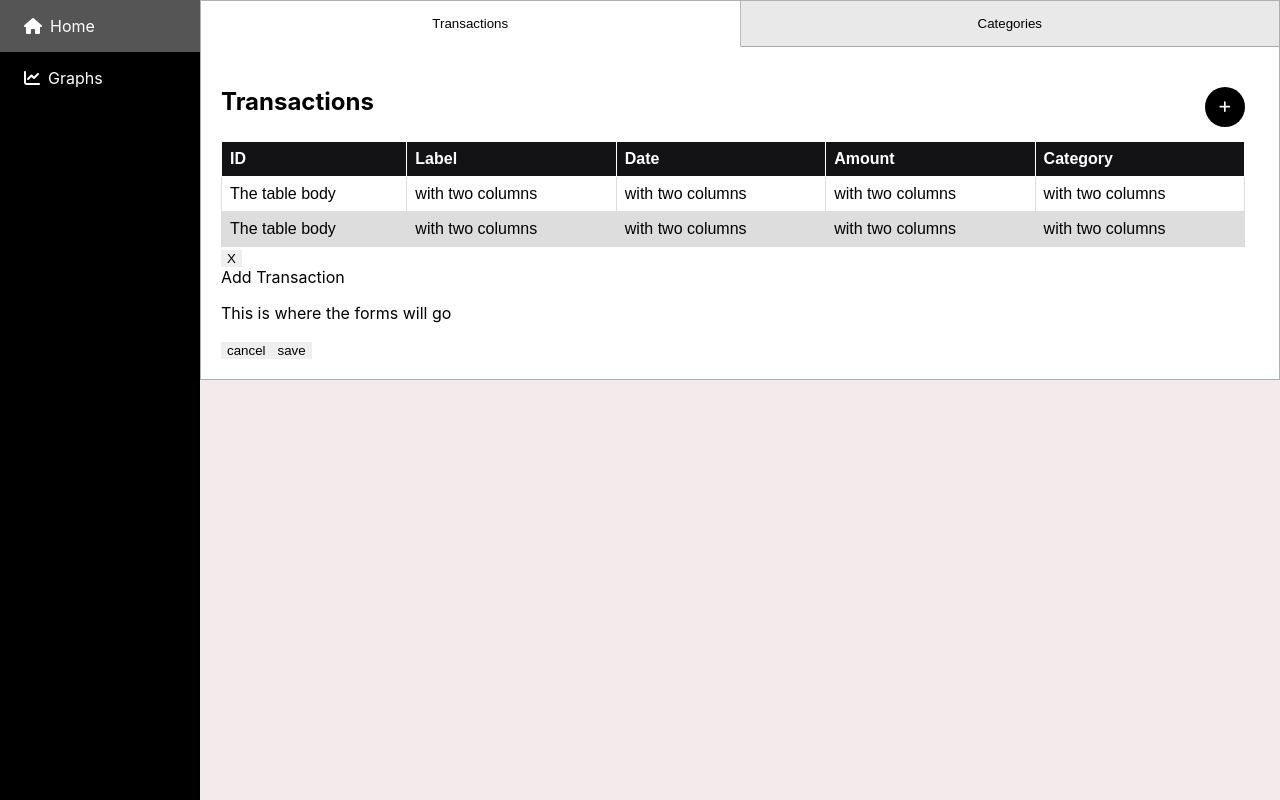
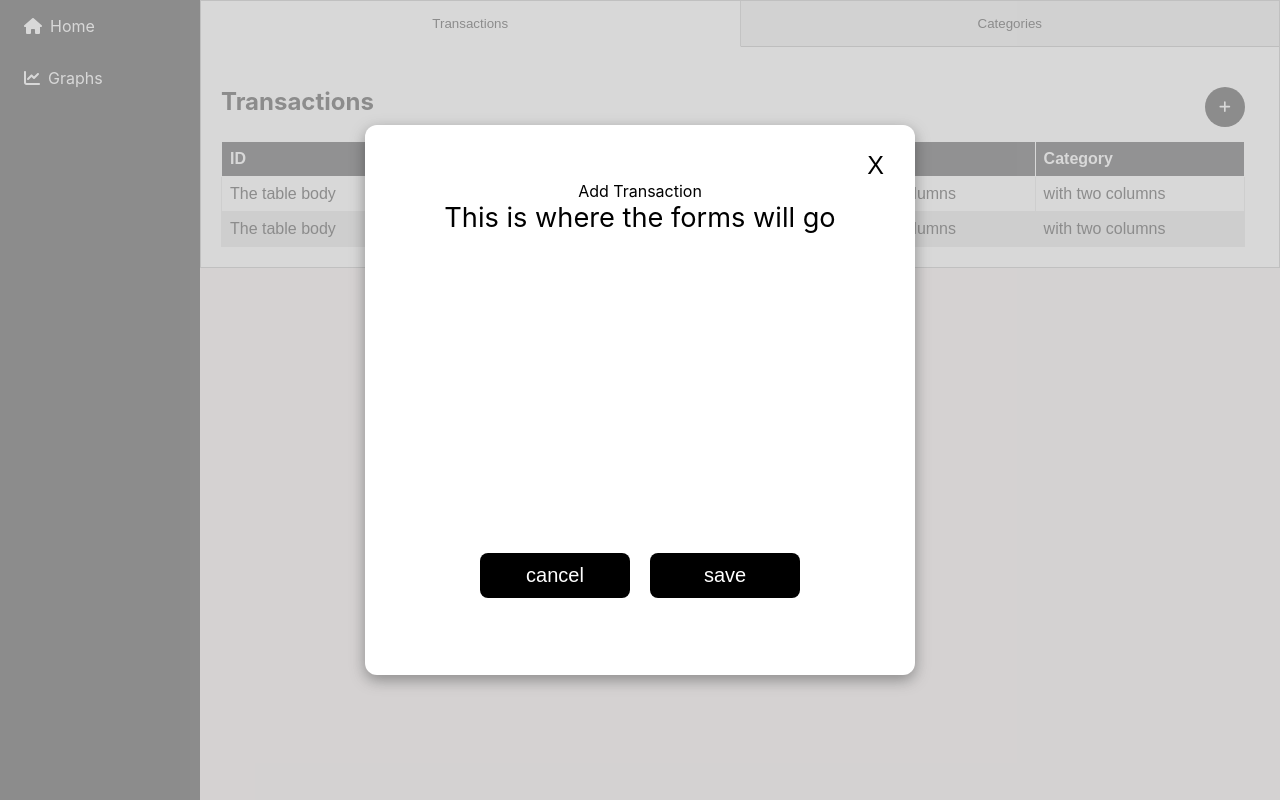
Before and after one commit to datasapiens/expense-app, a React (Create React App) app in the folder expense-app/: page / in a window 1280 px wide. Both pictures are taken after a click on the button 1225 px from the left and 107 px from the top of the page. Built offline with nearby package versions, Linux system fonts and the light colour scheme.

Commit message:
refactor: add styling for the modal

```diff
--- a/expense-app/src/components/HomeTab/HomeTab.tsx
+++ b/expense-app/src/components/HomeTab/HomeTab.tsx
@@ -41,7 +41,7 @@ const HomeTab = () => {
           <button className="button-add" onClick={() => setOpenTransactionModal(true)}><FontAwesomeIcon icon={faPlus}></FontAwesomeIcon></button>
            </div>
           <Table />
-          {openTransactionModal && <Modal/>}
+          {openTransactionModal && <Modal updateModal={setOpenTransactionModal} />}
         </div>
         <div
           className={toggleState === 2 ? "content  active-content" : "content"}
@@ -51,7 +51,7 @@ const HomeTab = () => {
             <button className="button-add"><FontAwesomeIcon icon={faPlus}></FontAwesomeIcon></button>
             </div>
           <Table />
-          <Modal />
+          {/* <Modal /> */}
         </div>
       </div>
     </div>
--- a/expense-app/src/components/modal/Modal.tsx
+++ b/expense-app/src/components/modal/Modal.tsx
@@ -1,16 +1,27 @@
 import React from 'react'
+import { IModal } from '../../interfaces/modal.interface'
+import './modal.scss'
 
-function Modal() {
+function Modal({updateModal}: IModal) {
   return (
-    <div className="modal-background">
-        <div className="modal-container">
-            <button>X</button>
+    <div className="modalBackground">
+        <div className="modalContainer">
+
+            <div className="titleCloseBtn">
+          <button
+            onClick={() => {
+                updateModal(false);
+            }}
+          >
+            X
+          </button>
+        </div>
             <div className="title">Add Transaction</div>
             <div className="body">
                 <p>This is where the forms will go</p>
             </div>
             <div className="footer">
-            <button className="cancel">cancel</button>
+            <button className="cancel" onClick={() => updateModal(false)}>cancel</button>
             <button className="submit">save</button>
             </div>
         </div>
--- a/expense-app/src/components/modal/modal.scss
+++ b/expense-app/src/components/modal/modal.scss
@@ -1 +1,77 @@
 @import './../../styles/index.scss';
+
+.modalBackground {
+    width: 100vw;
+    height: 100vh;
+    background-color: rgba(200, 200, 200, 0.7);
+    position: fixed;
+    display: flex;
+    justify-content: center;
+    align-items: center;
+    z-index: 1;
+    top: 0;
+    left: 0;
+  }
+
+  .modalContainer {
+    width: 500px;
+    height: 500px;
+    border-radius: 12px;
+    background-color: white;
+    box-shadow: rgba(0, 0, 0, 0.35) 0px 5px 15px;
+    display: flex;
+    flex-direction: column;
+    padding: 25px;
+    z-index: 99;
+    opacity: 1;
+  }
+
+  .modalContainer .title {
+    display: inline-block;
+    text-align: center;
+    top: 10px;
+  }
+
+  .titleCloseBtn {
+    display: flex;
+    justify-content: flex-end;
+  }
+
+  .titleCloseBtn button {
+    background-color: transparent;
+    border: none;
+    font-size: 25px;
+    cursor: pointer;
+  }
+
+  .modalContainer .body {
+    flex: 50%;
+    display: flex;
+    justify-content: center;
+    align-items: center;
+    font-size: 1.7rem;
+    text-align: center;
+  }
+
+  .modalContainer .footer {
+    flex: 20%;
+    display: flex;
+    justify-content: center;
+    align-items: center;
+  }
+
+  .modalContainer .footer button {
+    width: 150px;
+    height: 45px;
+    margin: 10px;
+    border: none;
+    background-color: black;
+    color: white;
+    border-radius: 8px;
+    font-size: 20px;
+    cursor: pointer;
+  }
+
+  #cancelBtn {
+    background-color: crimson;
+  }
--- a/expense-app/src/interfaces/modal.interface.tsx
+++ b/expense-app/src/interfaces/modal.interface.tsx
@@ -1,4 +1,4 @@
 export interface IModal {
-    modal: boolean;
+    modal?: boolean;
     updateModal: (status: boolean) => void;
 }
```
